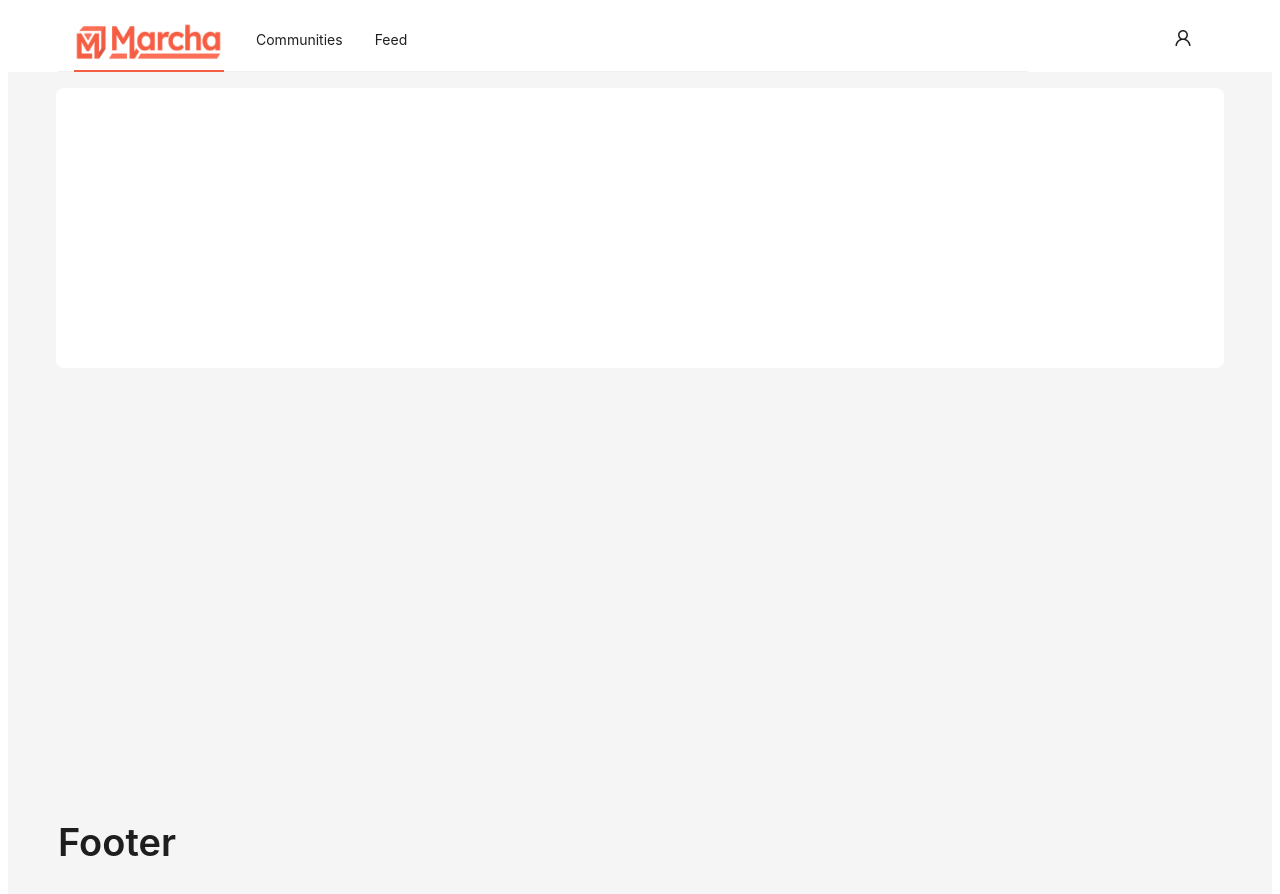
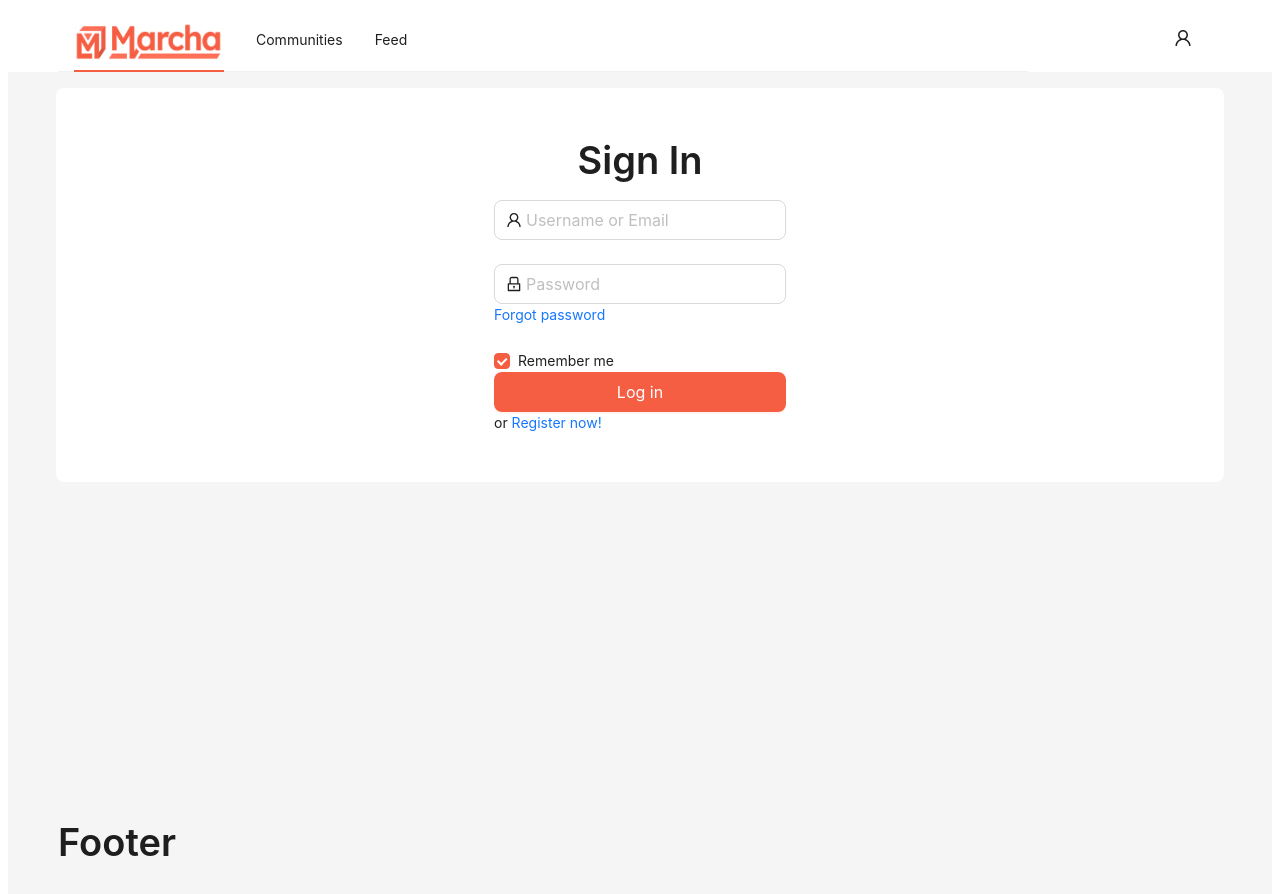
Before and after one commit to marcha-io/marcha-react, a React (Create React App) app: page /sign_in in a window 1280 px wide. Shown: the top 894 px of the page. Built offline with nearby package versions, Linux system fonts and the light colour scheme; no server answers; what babel-plugin-relay, react-relay would draw is missing.

Commit message:
Adding sign in page (#10)
* fixed up some small things

* adding sign in page

```diff
--- a/src/App.tsx
+++ b/src/App.tsx
@@ -10,6 +10,7 @@ import environment from './lib/relay_environment';
 import Communities from './views/communities/Communities';
 import Feed from './views/feed/Feed';
 import Home from './views/home/Home';
+import SignIn from './views/sign_up/SignIn';
 
 const App = (): React.ReactElement => {
   const {
@@ -34,6 +35,7 @@ const App = (): React.ReactElement => {
                 <Route index element={<Home />} />
                 <Route path="/communities" element={<Communities />} />
                 <Route path="/feed" element={<Feed />} />
+                <Route path="/sign_in" element={<SignIn />} />
               </Routes>
             </div>
           </Content>
--- /dev/null
+++ b/src/views/sign_up/SignIn.tsx
@@ -0,0 +1,67 @@
+import { LockOutlined, UserOutlined } from '@ant-design/icons';
+import { Button, Checkbox, Flex, Form, Input, Typography } from 'antd';
+import { Header } from 'antd/es/layout/layout';
+
+type TSignInForm = {
+  username?: string;
+  password?: string;
+  remember?: boolean;
+};
+
+const SignIn = (): React.ReactElement => {
+  const onFinish = (form: TSignInForm) => {
+    console.log('Finished', form);
+  };
+  return (
+    <Flex gap={24} wrap="wrap" align="center" justify="center" vertical>
+      <Header>
+        <Typography.Title>Sign In</Typography.Title>{' '}
+      </Header>
+      <Form
+        size="large"
+        name="login"
+        initialValues={{ remember: true }}
+        onFinish={onFinish}
+      >
+        <Form.Item
+          name="username"
+          rules={[
+            {
+              required: true,
+              message: 'Please input your Username or Email',
+            },
+          ]}
+        >
+          <Input prefix={<UserOutlined />} placeholder="Username or Email" />
+        </Form.Item>
+        <Form.Item>
+          <Form.Item
+            name="password"
+            rules={[{ required: true, message: 'Please input your Password!' }]}
+            style={{ marginBottom: 0 }}
+          >
+            <Input
+              prefix={<LockOutlined />}
+              type="password"
+              placeholder="Password"
+            />
+          </Form.Item>
+          <a href="">Forgot password</a>
+        </Form.Item>
+
+        <Form.Item name="remember" valuePropName="checked" noStyle>
+          <Checkbox>Remember me</Checkbox>
+        </Form.Item>
+
+        <Form.Item>
+          <Button block type="primary" htmlType="submit">
+            Log in
+          </Button>
+          or <a href="">Register now!</a>
+        </Form.Item>
+      </Form>{' '}
+    </Flex>
+  );
+};
+
+export default SignIn;
```
